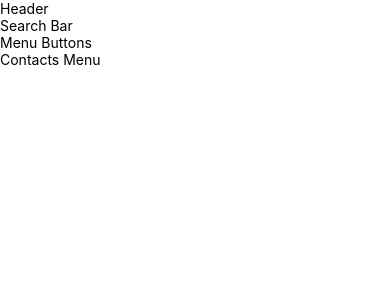
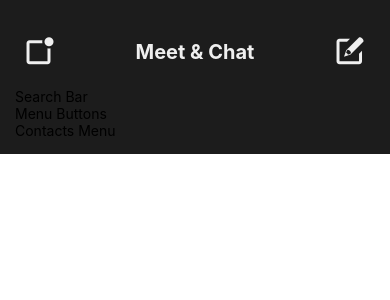
Before and after one commit to gimnakatugampala/rn-signal-clone, a React Native app: screen / in a window 390 px wide. Shown: the top 300 px of the page. Built offline with nearby package versions, Linux system fonts and the light colour scheme.

Commit message:
Header compoenets

```diff
--- a/components/Header.js
+++ b/components/Header.js
@@ -1,12 +1,28 @@
 import React from 'react'
 import { StyleSheet, Text, View } from 'react-native'
+import Entypo from 'react-native-vector-icons/Entypo'
 
 export default function Header() {
     return (
-        <View>
-            <Text>Header</Text>
+        <View style={styles.container}>
+            <Entypo name="notification" size={30} color="#efefef" />
+            <Text style={styles.heading}>Meet & Chat</Text>
+            <Entypo name="new-message" size={30} color="#efefef" />
         </View>
     )
 }
 
-const styles = StyleSheet.create({})
+const styles = StyleSheet.create({
+    container:{
+        flexDirection:'row',
+        justifyContent:'space-between',
+        alignItems:'center',
+        paddingVertical:20,
+        paddingHorizontal:10
+    },
+    heading:{
+        color:'#efefef',
+        fontSize:20,
+        fontWeight:'700'
+    }
+})
--- a/package.json
+++ b/package.json
@@ -13,6 +13,7 @@
     "react": "17.0.1",
     "react-dom": "17.0.1",
     "react-native": "0.64.2",
+    "react-native-vector-icons": "^9.0.0",
     "react-native-web": "0.17.1"
   },
   "devDependencies": {
--- a/screens/Home.js
+++ b/screens/Home.js
@@ -8,8 +8,8 @@
 
 export default function Home() {
     return (
-        <View>
-            <SafeAreaView>
+        <View style={styles.container}>
+            <SafeAreaView style={{height:'100%'}}>
             <Header />
             <SearchBar />
             <MenuButtons />
@@ -19,4 +19,9 @@
     )
 }
 
-const styles = StyleSheet.create({})
+const styles = StyleSheet.create({
+    container:{
+        backgroundColor:'#1c1c1c',
+        padding:15
+    }
+})
```
Also changed, not shown: 1 other file (tests, documents, lock files or other folders).
